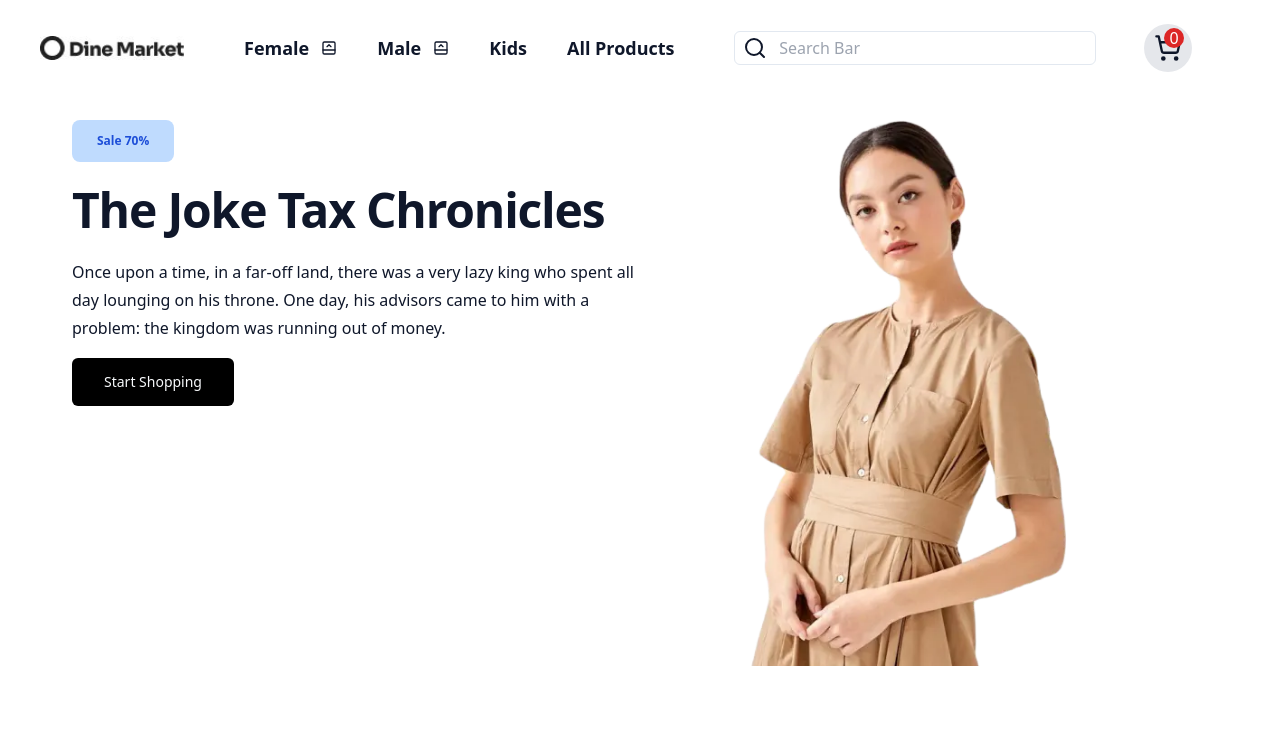
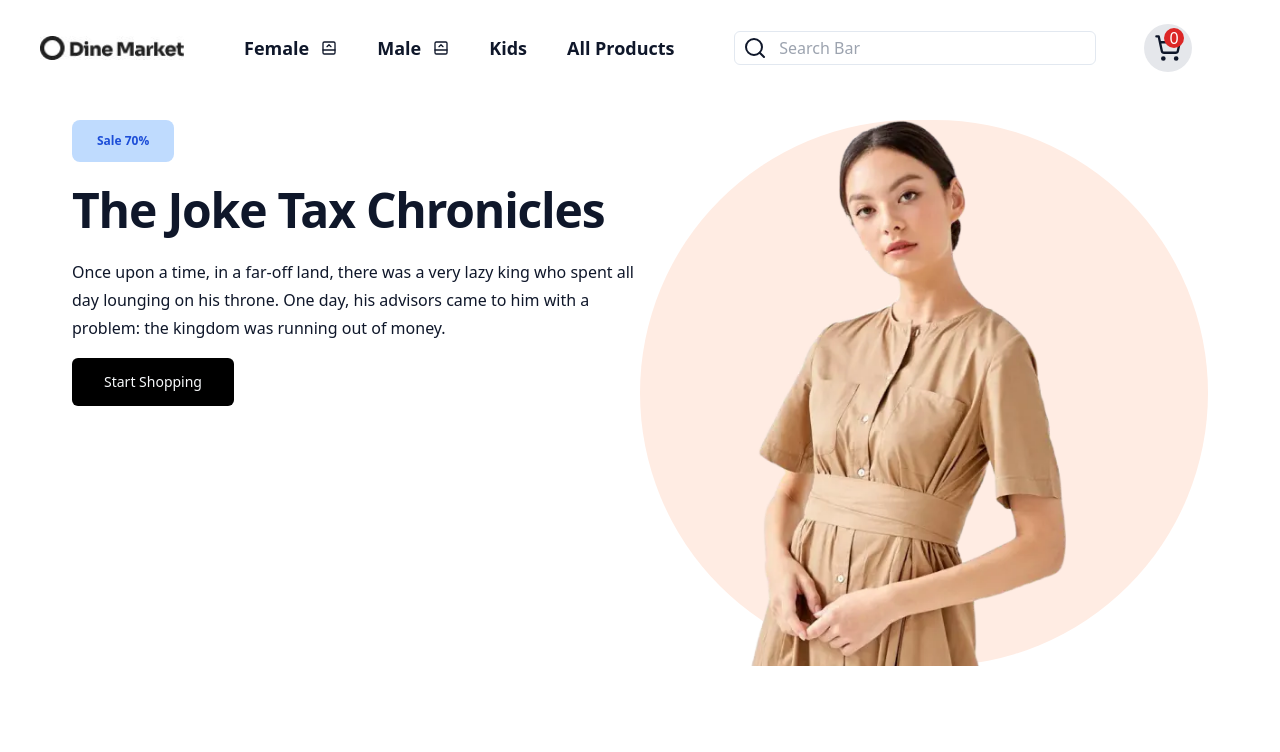
Before and after one commit to Abdullah-Younus/Shadcn-ui-ecommerce, a Next.js app: page / in a window 1280 px wide. Shown: the top 752 px of the page. Built offline with nearby package versions, Linux system fonts and the light colour scheme.

Commit message:
local changes

```diff
--- a/src/views/Hero.tsx
+++ b/src/views/Hero.tsx
@@ -21,7 +21,7 @@ const Hero = () => {
                 <Button className="bg-black h-12 px-8 mt-4">Start Shopping</Button>
             </div>
             {/* Right side  */}
-            <div className="flex-1">
+            <div className="flex-1 bg-[#ffece3] rounded-full w-auto h-auto">
                 <Image src={heroImage} alt="Hero Image"/>
             </div>
         </section>
```
